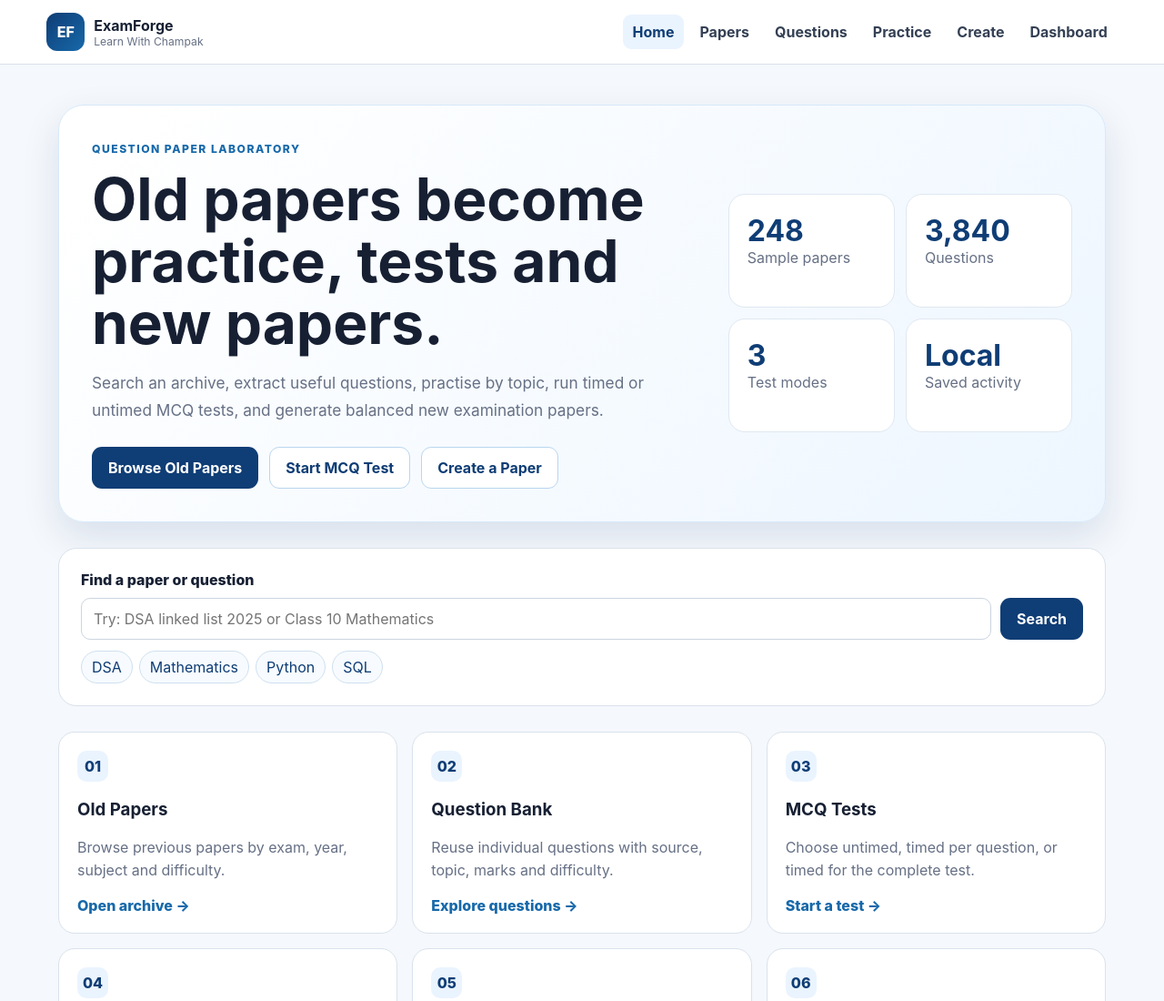
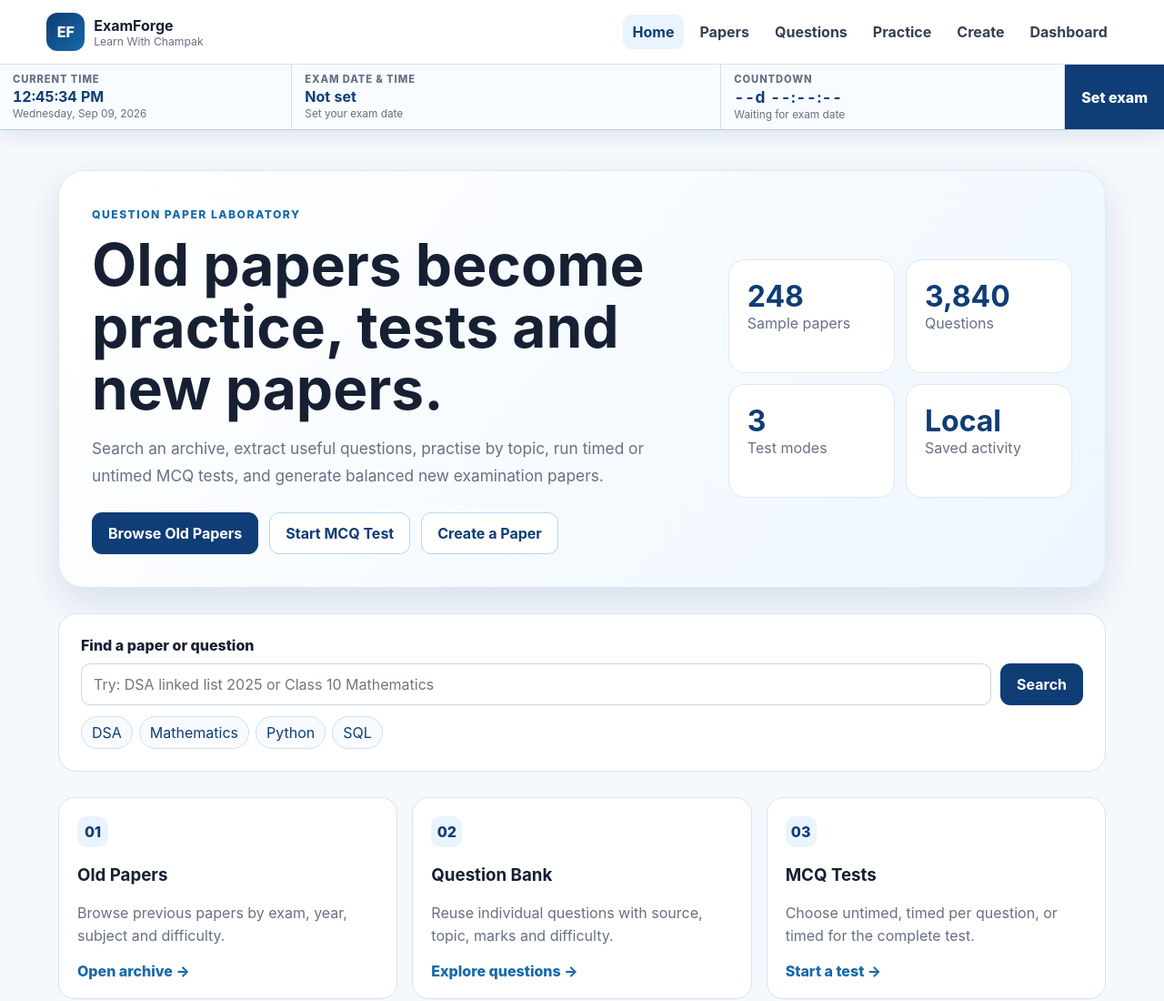
Before and after one commit to Varanasi-Software-Junction/ghs, a plain HTML site: page examforge/index.html in a window 1280 px wide. Shown: the top 1100 px of the page at 91% size. Drawn offline with Linux system fonts and the light colour scheme.

Commit message:
Add always-visible exam date, current time and countdown

```diff
--- a/examforge/index.html
+++ b/examforge/index.html
@@ -10,6 +10,7 @@
   <link rel="icon" href="icon.svg" type="image/svg+xml" />
   <link rel="stylesheet" href="styles.css" />
   <link rel="stylesheet" href="test.css?v=5" />
+  <link rel="stylesheet" href="exam-clock.css?v=6" />
 </head>
 <body>
   <header class="topbar">
@@ -28,6 +29,34 @@
     </nav>
     <button class="install-btn" id="installBtn" hidden>Install App</button>
   </header>
+
+  <section class="exam-clock-strip" id="examClockStrip" aria-label="Exam date and countdown">
+    <div class="exam-clock-item">
+      <span>Current time</span>
+      <strong id="examCurrentTime">--:--:--</strong>
+      <small id="examCurrentDate">Loading date…</small>
+    </div>
+    <div class="exam-clock-item exam-date-display">
+      <span>Exam date &amp; time</span>
+      <strong id="examDateDisplay">Not set</strong>
+      <small id="examDateHint">Set your exam date</small>
+    </div>
+    <div class="exam-clock-item countdown-display">
+      <span>Countdown</span>
+      <strong id="examCountdown">--d --:--:--</strong>
+      <small id="examCountdownHint">Waiting for exam date</small>
+    </div>
+    <button class="exam-clock-edit" id="examEditBtn" type="button" aria-expanded="false">Set exam</button>
+    <div class="exam-clock-editor" id="examClockEditor" hidden>
+      <label for="examDateTimeInput">Exam date and time</label>
+      <input id="examDateTimeInput" type="datetime-local" />
+      <div class="exam-clock-editor-actions">
+        <button class="btn primary" id="examSaveBtn" type="button">Save</button>
+        <button class="btn secondary" id="examClearBtn" type="button">Clear</button>
+        <button class="btn secondary" id="examCancelBtn" type="button">Close</button>
+      </div>
+    </div>
+  </section>
 
   <main>
     <section id="home" class="page active">
@@ -199,5 +228,6 @@
 
   <script src="app.js?v=5"></script>
   <script src="test-engine.js?v=5"></script>
+  <script src="exam-clock.js?v=6"></script>
 </body>
 </html>
```
